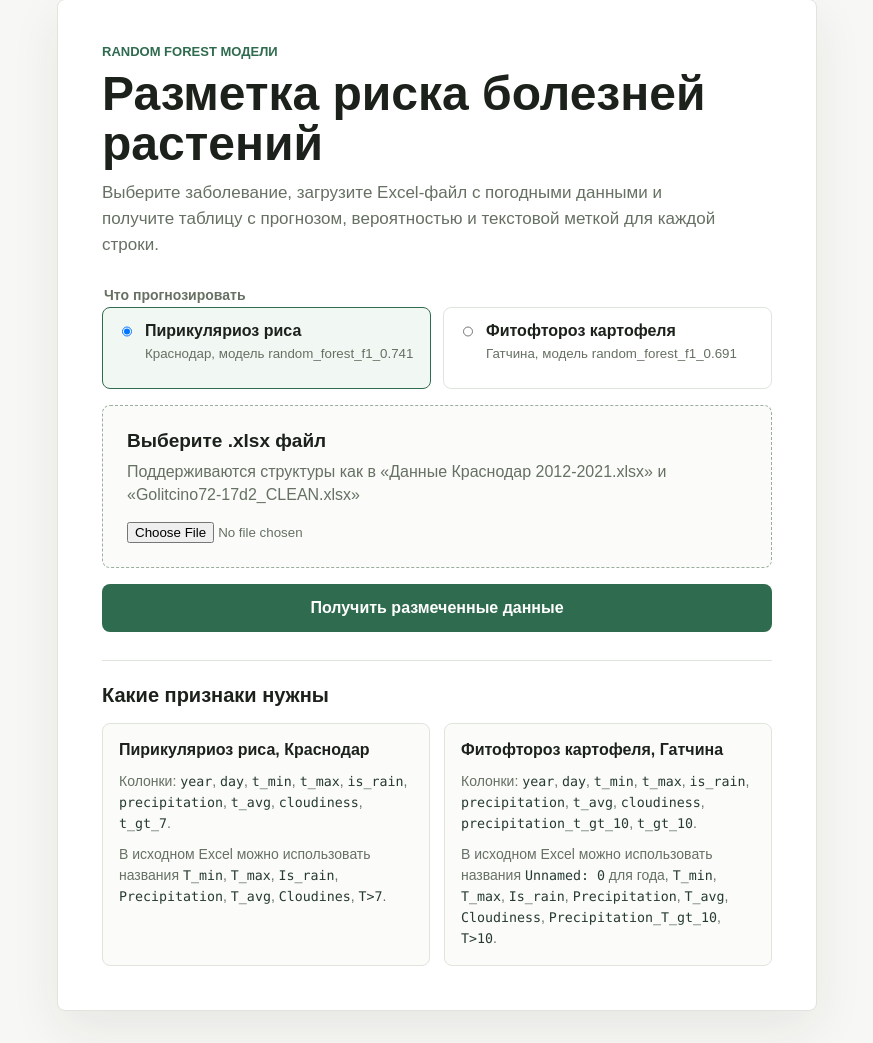
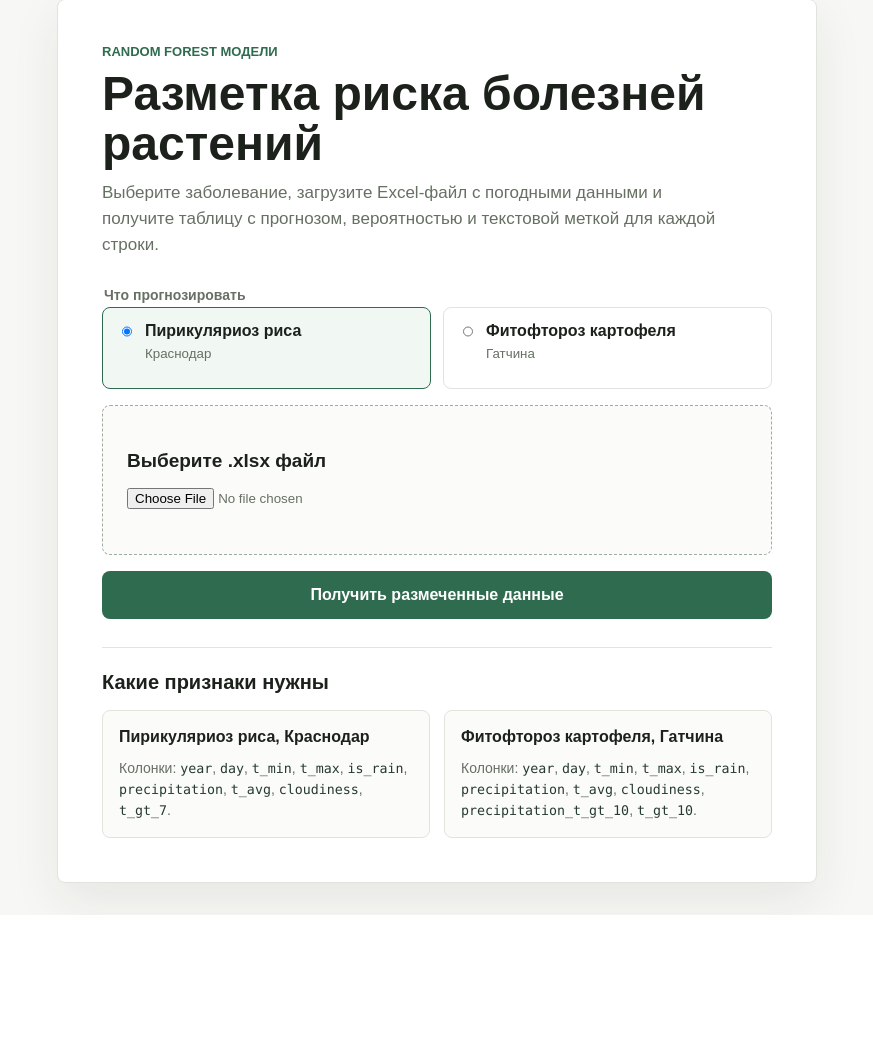
Before and after one commit to ncbx666/diploma-web-ui, a Python web app: template app/templates/index.html in a window 1280 px wide. Shown: the part 33-1076 px from the top of the page, without its empty margins (203-1076 px from the left). After the commit the page ends 948 px from the top, so only its background shows below. Run offline with Jinja, Linux system fonts and the light colour scheme; the template is opened without the code that fills it, so the values that code supplies are empty.

Commit message:
Keep disease selection UI free of model artifact details
The upload form should present only user-facing disease choices and required feature columns, so the implementation removes model filenames, source workbook hints, and alternate Excel alias examples from the visible page.

Constraint: User explicitly requested removing only those UI text fragments
Confidence: high
Scope-risk: narrow
Tested: compileall app
Tested: localhost health check
Tested: searched rendered HTML and template for removed phrases
Not-tested: browser screenshot

```diff
--- a/app/templates/index.html
+++ b/app/templates/index.html
@@ -24,21 +24,20 @@
               <input type="radio" name="disease" value="krasnodar_rice_blast" checked>
               <span>
                 <strong>Пирикуляриоз риса</strong>
-                <small>Краснодар, модель random_forest_f1_0.741</small>
+                <small>Краснодар</small>
               </span>
             </label>
             <label class="choice">
               <input type="radio" name="disease" value="gatchina_potato_late_blight">
               <span>
                 <strong>Фитофтороз картофеля</strong>
-                <small>Гатчина, модель random_forest_f1_0.691</small>
+                <small>Гатчина</small>
               </span>
             </label>
           </fieldset>
 
           <label class="dropzone">
             <span class="dropzone-title">Выберите .xlsx файл</span>
-            <span class="dropzone-note">Поддерживаются структуры как в «Данные Краснодар 2012-2021.xlsx» и «Golitcino72-17d2_CLEAN.xlsx»</span>
             <input type="file" name="file" accept=".xlsx" required>
           </label>
           <button type="submit">Получить размеченные данные</button>
@@ -50,12 +49,10 @@
             <article>
               <h3>Пирикуляриоз риса, Краснодар</h3>
               <p>Колонки: <code>year</code>, <code>day</code>, <code>t_min</code>, <code>t_max</code>, <code>is_rain</code>, <code>precipitation</code>, <code>t_avg</code>, <code>cloudiness</code>, <code>t_gt_7</code>.</p>
-              <p>В исходном Excel можно использовать названия <code>T_min</code>, <code>T_max</code>, <code>Is_rain</code>, <code>Precipitation</code>, <code>T_avg</code>, <code>Cloudines</code>, <code>T&gt;7</code>.</p>
             </article>
             <article>
               <h3>Фитофтороз картофеля, Гатчина</h3>
               <p>Колонки: <code>year</code>, <code>day</code>, <code>t_min</code>, <code>t_max</code>, <code>is_rain</code>, <code>precipitation</code>, <code>t_avg</code>, <code>cloudiness</code>, <code>precipitation_t_gt_10</code>, <code>t_gt_10</code>.</p>
-              <p>В исходном Excel можно использовать названия <code>Unnamed: 0</code> для года, <code>T_min</code>, <code>T_max</code>, <code>Is_rain</code>, <code>Precipitation</code>, <code>T_avg</code>, <code>Cloudiness</code>, <code>Precipitation_T_gt_10</code>, <code>T&gt;10</code>.</p>
             </article>
           </div>
         </section>
```
